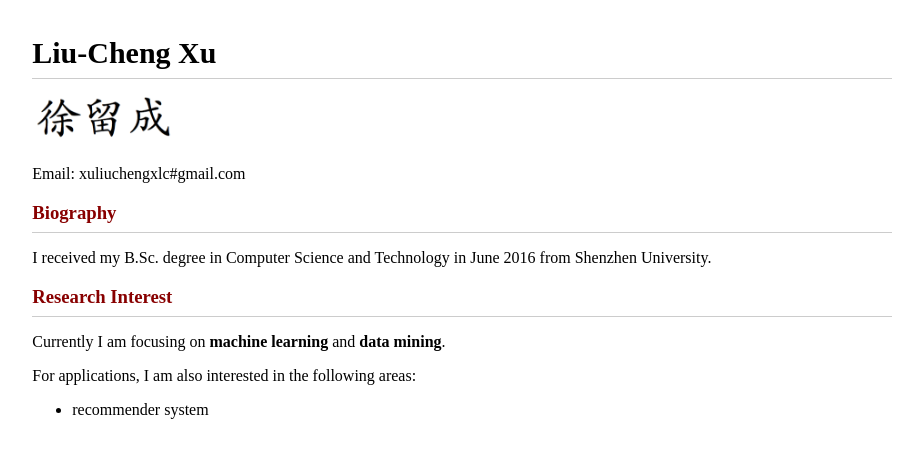
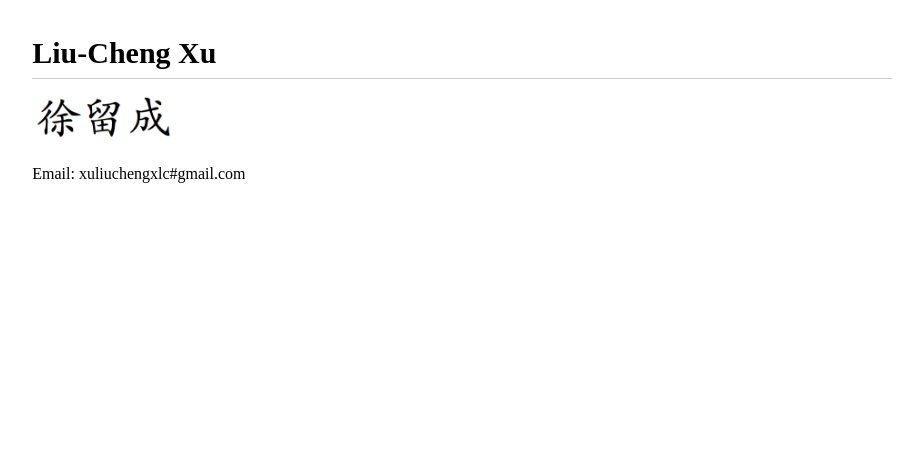
Before and after one commit to eueuy/eueuy.github.io, a Jekyll site: the page built from about.md, in a window 1280 px wide. Shown: the top 458 px of the page, without its empty margins (178-1101 px from the left). Built offline with Jekyll 4.4.1, drawn with Linux system fonts in a browser that asks for light colours.

Commit message:
Update about.md

```diff
--- a/about.md
+++ b/about.md
@@ -1,19 +1,4 @@
 ---
 layout: about
-title: Liu-Cheng Xu
+title: Yue Zhang
 ---
-
-
-
-
-### Biography
-
-I received my B.Sc. degree in Computer Science and Technology in June 2016 from Shenzhen University.
-
-### Research Interest
-
-Currently I am focusing on **machine learning** and **data mining**.
-
-For applications, I am also interested in the following areas:
-
-- recommender system
```
